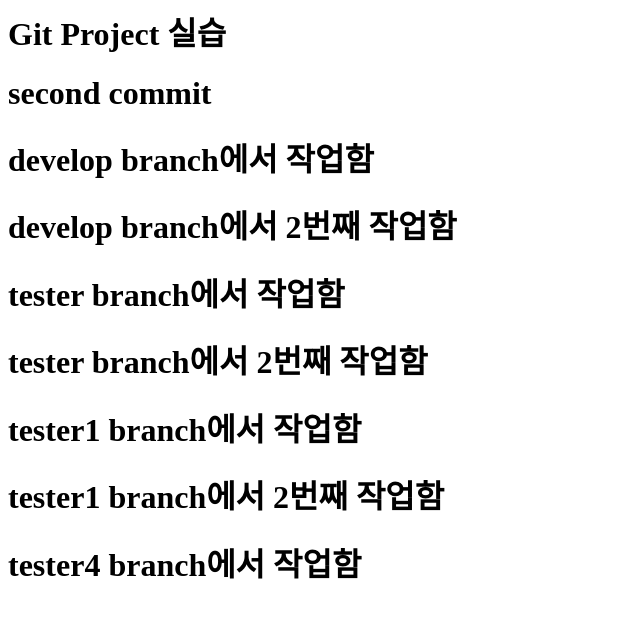
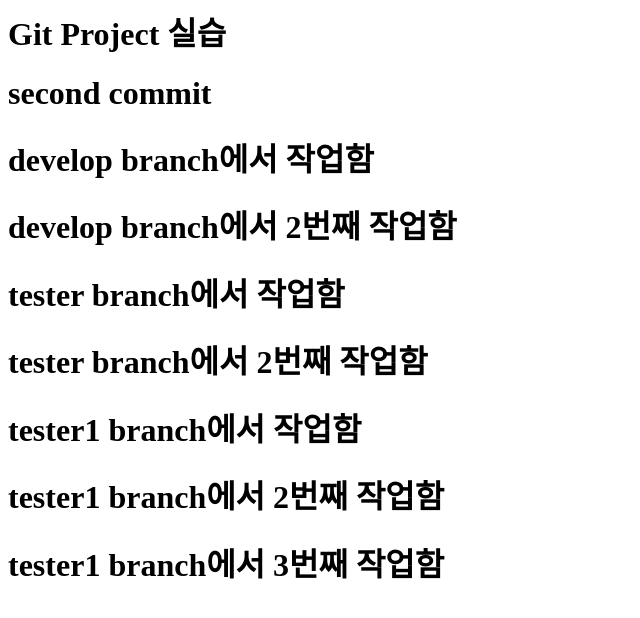
Before and after one commit to jiyonk/git_Project_-SS6, a plain HTML site: page index.html in a window 1280 px wide. Shown: the whole page, without its empty margins (0-640 px from the left). Drawn offline with Linux system fonts and the light colour scheme.

Commit message:
tester1 commit3

```diff
--- a/index.html
+++ b/index.html
@@ -13,8 +13,9 @@
 
         <h1>tester1 branch에서 작업함</h1>
         <h1>tester1 branch에서 2번째 작업함</h1>
+        <h1>tester1 branch에서 3번째 작업함</h1>
 
-        <h1>tester4 branch에서 작업함</h1>
+
     </body>
     </body>
 </html>
```
